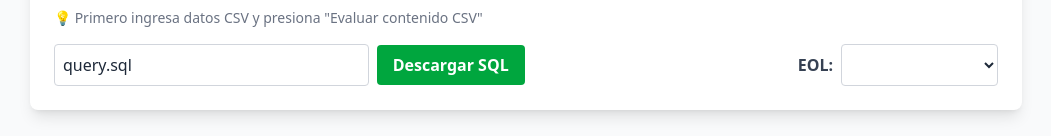
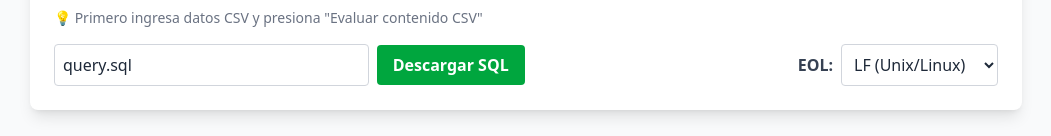
Before and after one commit to Fhernd/proy10_convertidor_csv_sql, a Vue app: page / in a window 1280 px wide. Shown: the part 2665-2801 px from the top of the page, without its empty margins (114-1165 px from the left). Built offline with nearby package versions, Linux system fonts and the light colour scheme; the HTML template or start-up script is replaced by a standard one.

Commit message:
Validación de que los distintos End Of Line (EOL) funcionen de forma correct.

```diff
--- a/src/components/SalidaSQL.vue
+++ b/src/components/SalidaSQL.vue
@@ -56,11 +56,14 @@
 
             <div class="flex items-center gap-2 ml-auto">
                 <label for="eol-select" class="font-bold text-gray-700">EOL:</label>
-                <select id="eol-select" v-model="eolType"
-                    class="p-2 border border-gray-300 rounded focus:ring focus:ring-blue-200">
-                    <option value="\n">LF (Unix/Linux)</option>
-                    <option value="\r\n">CRLF (Windows)</option>
-                    <option value="\r">CR (Old Mac)</option>
+                <select
+                    id="eol-select"
+                    v-model="eolType"
+                    class="p-2 border border-gray-300 rounded focus:ring focus:ring-blue-200"
+                    title="Selecciona el tipo de fin de línea para el archivo descargado">
+                    <option :value="'\n'">LF (Unix/Linux)</option>
+                    <option :value="'\r\n'">CRLF (Windows)</option>
+                    <option :value="'\r'">CR (Old Mac)</option>
                 </select>
             </div>
         </div>
@@ -781,11 +784,39 @@ const copiarAlHacerClick = async (event) => {
 
 // Function to download SQL file
 const downloadSQL = () => {
-    const blob = new Blob([sqlOutput.value.replace(/\n/g, eolType.value)], { type: "text/sql" });
+    // Verificar que haya contenido SQL para descargar
+    if (!sqlOutput.value || sqlOutput.value.trim().length === 0) {
+        console.warn('No hay contenido SQL para descargar');
+        alert('No hay contenido SQL para descargar. Por favor, genera SQL primero.');
+        return;
+    }
+
+    // Normalizar todos los tipos de EOL a \n primero
+    // Esto maneja archivos que pueden tener \r\n (Windows), \r (Mac antiguo), o \n (Unix)
+    let contenidoNormalizado = sqlOutput.value
+        .replace(/\r\n/g, '\n')  // Reemplazar CRLF con LF
+        .replace(/\r/g, '\n');    // Reemplazar CR con LF
+
+    // Aplicar el EOL seleccionado
+    const contenidoConEOL = contenidoNormalizado.replace(/\n/g, eolType.value);
+
+    // Crear el blob con el contenido y el EOL correcto
+    const blob = new Blob([contenidoConEOL], { type: "text/sql" });
     const link = document.createElement("a");
     link.href = URL.createObjectURL(blob);
     link.download = fileName.value;
     link.click();
+
+    // Limpiar el objeto URL después de un breve delay
+    setTimeout(() => {
+        URL.revokeObjectURL(link.href);
+    }, 100);
+
+    console.log('Archivo SQL descargado:', {
+        nombre: fileName.value,
+        eol: eolType.value === '\n' ? 'LF' : eolType.value === '\r\n' ? 'CRLF' : 'CR',
+        tamaño: contenidoConEOL.length
+    });
 };
 </script>
 
```
